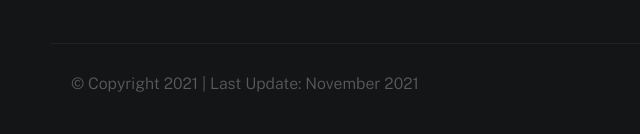
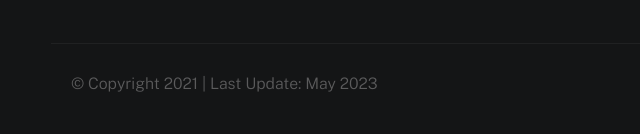
Before and after one commit to marti5ini/marti5ini.github.io, a plain HTML site: page index.html in a window 1280 px wide. Shown: the part 3798-3932 px from the top of the page, 0-640 px from the left. Drawn offline with nearby package versions, Linux system fonts and the light colour scheme; a web font is replaced by a local one.

Commit message:
Update index.html

```diff
--- a/index.html
+++ b/index.html
@@ -650,7 +650,7 @@
 
             <div class="row">
                 <div class="column ss-copyright">
-                    <span>© Copyright 2021 | Last Update: November 2021</span>
+                    <span>© Copyright 2021 | Last Update: May 2023</span>
                     <!-- <span>Design by <a href="https://www.styleshout.com/">StyleShout</a></span> -->
                 </div>
 
```
